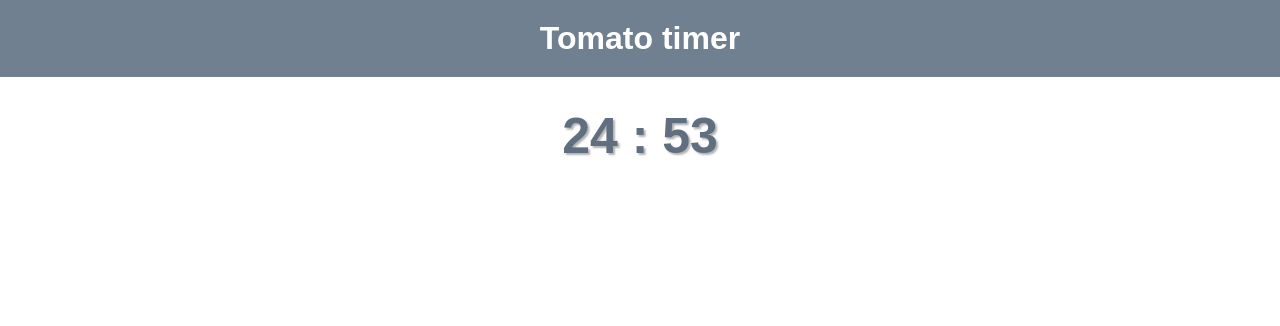
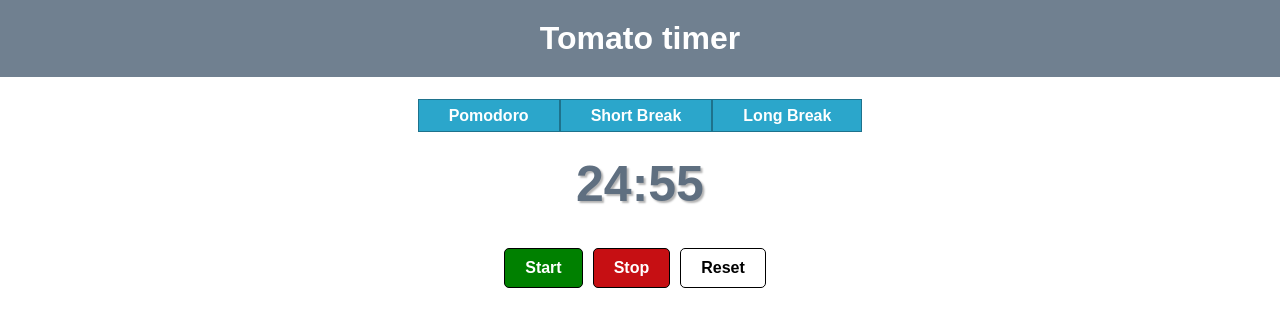
Before and after one commit to yaparoff/tomato-timer, a React (Create React App) app: page / in a window 1280 px wide. Shown: the top 326 px of the page. Built offline with nearby package versions, Linux system fonts and the light colour scheme.

Commit message:
short break, long break are realized

```diff
--- a/src/Timer.css
+++ b/src/Timer.css
@@ -1,8 +1,54 @@
 .timer {
     padding: 30px 0;
+}
+
+.timer__display {
     text-align: center;
     font-size: 50px;
     font-weight: bold;
     color: #5f6f80;
     text-shadow: 2px 2px 2px rgba(0,0,0, 0.3);
 }
+
+.timer__buttons {
+    margin-top: 35px;
+    text-align: center;
+}
+
+.timer__btn {
+    display: inline-block;
+    padding: 10px 20px;
+    margin-right: 10px;
+    border: 1px solid #000;
+    font-weight: bold;
+    border-radius: 5px;
+    cursor: pointer;
+}
+
+.timer__btn--start {
+    background-color: green;
+    color: #fff;
+}
+
+.timer__btn--stop {
+    background-color: #c60f13;
+    color: #fff;
+}
+
+.timer__options {
+    text-align: center;
+    margin-bottom: 30px;
+}
+.timer__option {
+    background-color: #2ba6cb;
+    border: 1px solid #1e728c;
+    transition: .4s;
+    color: #fff;
+    font-weight: bold;
+    padding: 7px 30px;
+    cursor: pointer;
+}
+.timer__option:hover,
+.timer__option:active {
+    background-color: #2284a1;
+}
--- a/src/Timer.js
+++ b/src/Timer.js
@@ -21,7 +21,7 @@ class Timer extends Component {
     }
 
     convertToMinutes(sec) {
-        return this.addZero(Math.floor(sec / 60)) + ' : ' + this.addZero(sec % 60);
+        return this.addZero(Math.floor(sec / 60)) + ':' + this.addZero(sec % 60);
     }
 
     addZero(num) {
@@ -32,6 +32,14 @@ class Timer extends Component {
         }
     }
 
+    doShortBreak() {
+        this.setState({ seconds: 5 * 60 })
+    }
+
+    doLongBreak() {
+        this.setState({ seconds: 10 * 60 })
+    }
+
     componentWillUnmount() {
         clearInterval(this.timer);
     }
@@ -39,7 +47,19 @@ class Timer extends Component {
     render() {
         return (
             <div className="timer">
-                { this.convertToMinutes(this.state.seconds) }
+                <div className="timer__options">
+                    <a className="timer__option">Pomodoro</a>
+                    <a className="timer__option" onClick={ this.doShortBreak.bind(this) }>Short Break</a>
+                    <a className="timer__option" onClick={ this.doLongBreak.bind(this) }>Long Break</a>
+                </div>
+                <div className="timer__display">
+                    { this.convertToMinutes(this.state.seconds) }
+                </div>
+                <div className="timer__buttons">
+                    <a className="timer__btn  timer__btn--start">Start</a>
+                    <a className="timer__btn  timer__btn--stop">Stop</a>
+                    <a className="timer__btn  timer__btn--reset">Reset</a>
+                </div>
             </div>
         );
     }
```
